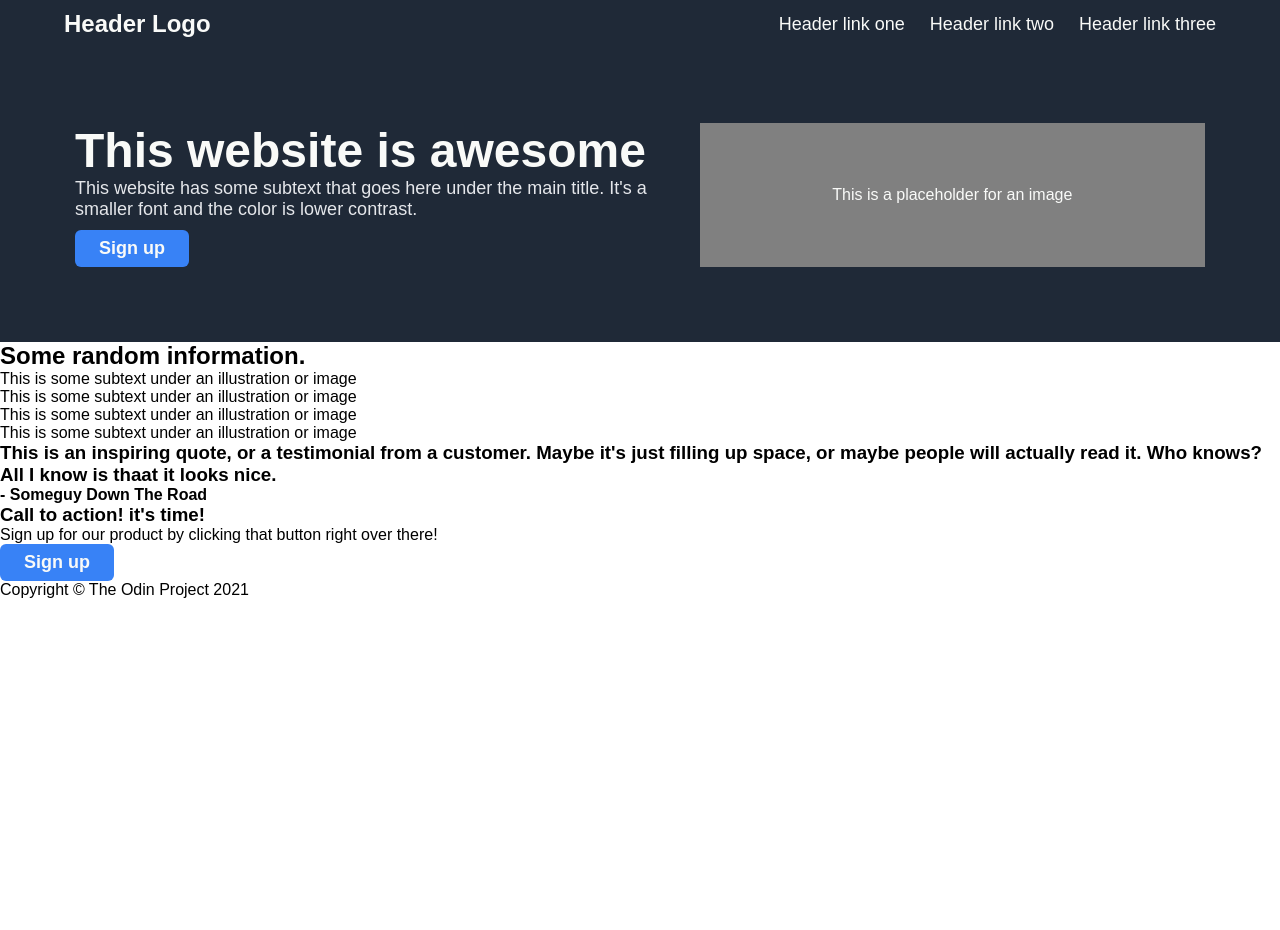
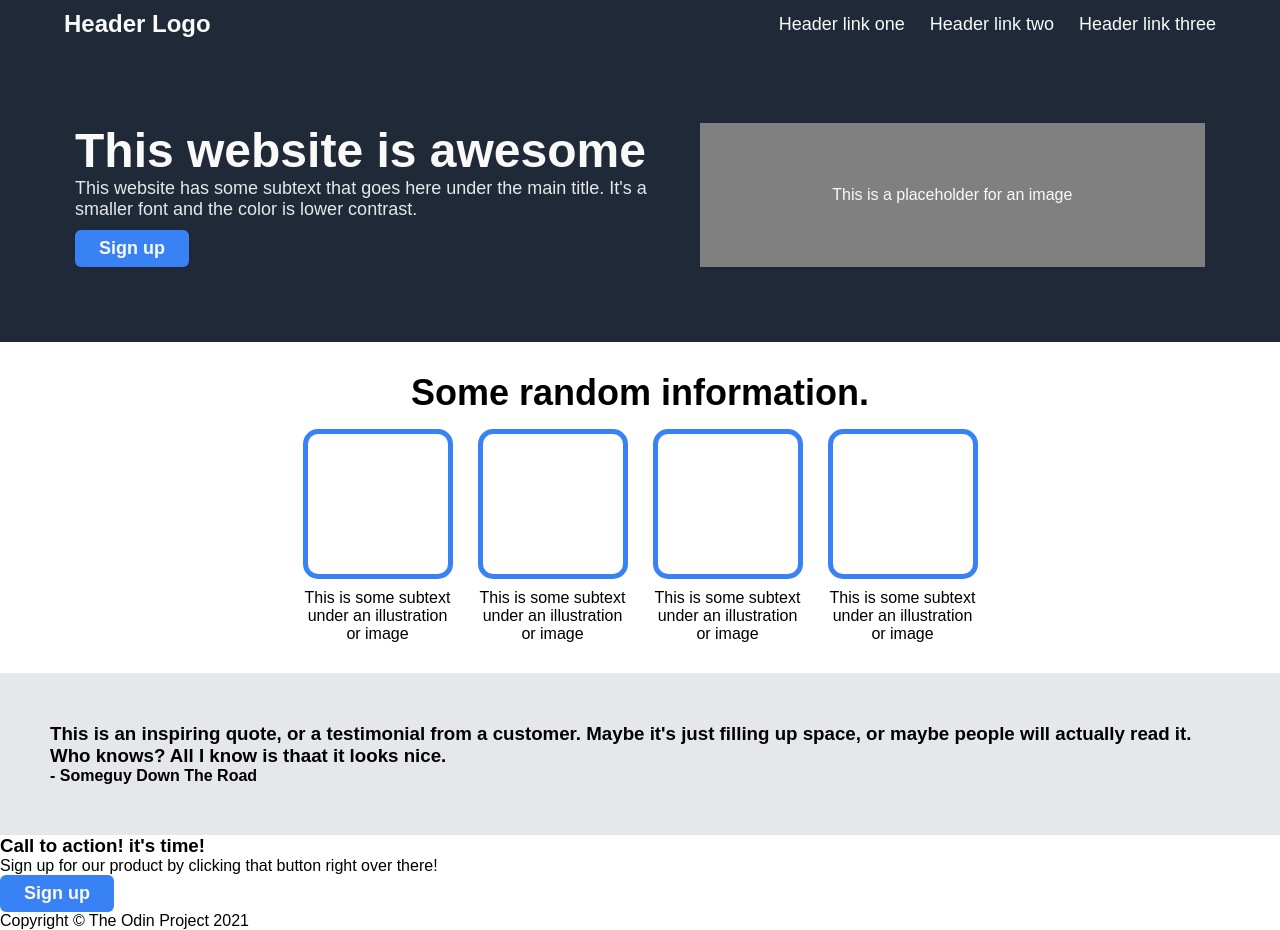
Before and after one commit to Nasir-6/odin-landing-page, a plain HTML site: page index.html in a window 1280 px wide. Before the commit the page ends 800 px from the top, so only its background shows below. Drawn offline with Linux system fonts and the light colour scheme.

Commit message:
info section done

```diff
--- a/style.css
+++ b/style.css
@@ -92,3 +92,43 @@ button:hover {
     align-items: center;
     padding: 25px;
 }
+
+.info-section{
+    display: flex;
+    flex-direction: column;
+    align-items: center;
+    padding: 30px;
+    gap: 15px;
+}
+
+.info-header{
+    font-size: 36px;
+    font-weight: bolder;
+}
+
+.info-containers{
+    display: flex;
+    flex-wrap: wrap;
+    justify-content: center;
+    gap: 25px;
+}
+
+.info-container{
+    width:150px;
+    text-align: center;
+}
+
+.info-img{
+
+    border: 5px solid #3882F6;
+    border-radius: 15px;
+    width: 150px;
+    height: 150px;
+    margin-bottom: 10px;
+}
+.quote-section{
+    background-color: #E5E7EB;
+    padding: 50px;
+    display: flex;
+    flex-direction: column;
+}
```
